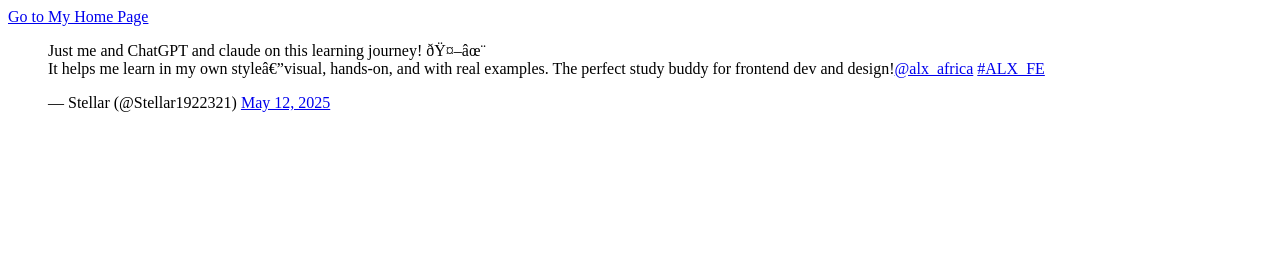
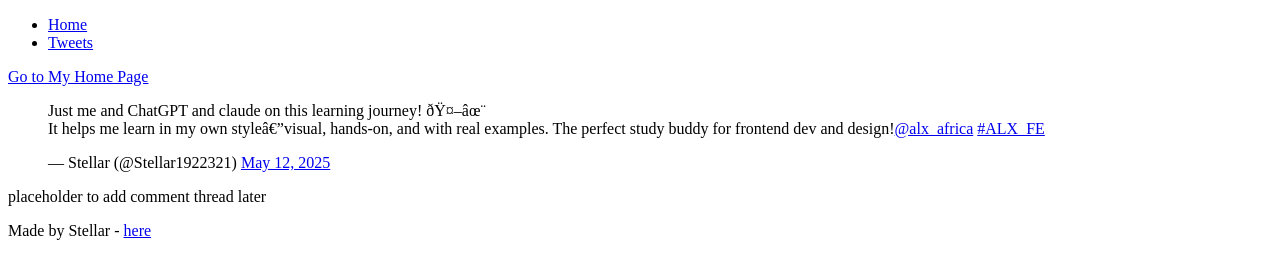
Before and after one commit to Stellar05-stack/My_First_Portfolio, a plain HTML site: page html_basic/tweets.html in a window 1280 px wide. Drawn offline with Linux system fonts and the light colour scheme.

Commit message:
created tweets.html1

```diff
--- a/html_basic/tweets.html
+++ b/html_basic/tweets.html
@@ -6,17 +6,34 @@
 </head>
 
 <body>
-  <!-- //create a link to my inde.html -->
-<a href="index.html">Go to My Home Page</a>
+  <header>
+    <ul>
+      <li><a href="index.html">Home</a></li>
+      <li><a href="tweets.html">Tweets</a></li>
+    </ul>
+
+  </header>
+  <main>
+    <article><a href="index.html">Go to My Home Page</a>
       <blockquote class="twitter-tweet">
-    <p lang="en" dir="ltr">Just me and ChatGPT and claude on this learning journey! 🤖✨<br>It helps me learn in my own
+        <p lang="en" dir="ltr">Just me and ChatGPT and claude on this learning journey! 🤖✨<br>It helps me learn in my
+          own
           style—visual, hands-on, and with real examples. The perfect study buddy for frontend dev and design!<a
             href="https://twitter.com/alx_africa?ref_src=twsrc%5Etfw">@alx_africa</a> <a
             href="https://twitter.com/hashtag/ALX_FE?src=hash&amp;ref_src=twsrc%5Etfw">#ALX_FE</a></p>&mdash; Stellar
-    (@Stellar1922321) <a href="https://twitter.com/Stellar1922321/status/1921872225466044418?ref_src=twsrc%5Etfw">May
+        (@Stellar1922321) <a
+          href="https://twitter.com/Stellar1922321/status/1921872225466044418?ref_src=twsrc%5Etfw">May
           12, 2025</a>
       </blockquote>
       <script async src="https://platform.twitter.com/widgets.js" charset="utf-8"></script>
+    </article>
+    <aside>
+      <p>placeholder to add comment thread later</p>
+    </aside>
+  </main>
+  <footer>
+    <p>Made by Stellar - <a href="https://stellar.com" target="_blank">here</a></p>
+  </footer>
 </body>
 
 </html>
```
Also changed, not shown: html_basic/index.html (+23 -1 lines). Lines whose indentation alone changed are shown as unchanged.
